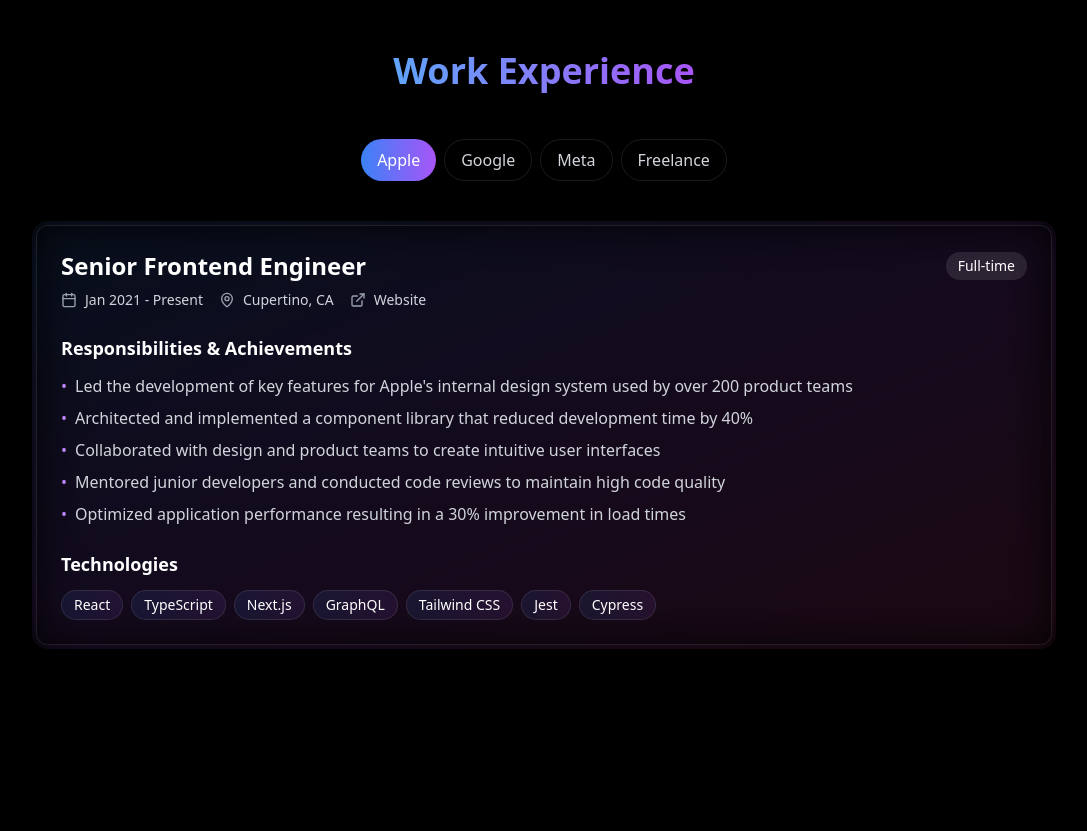
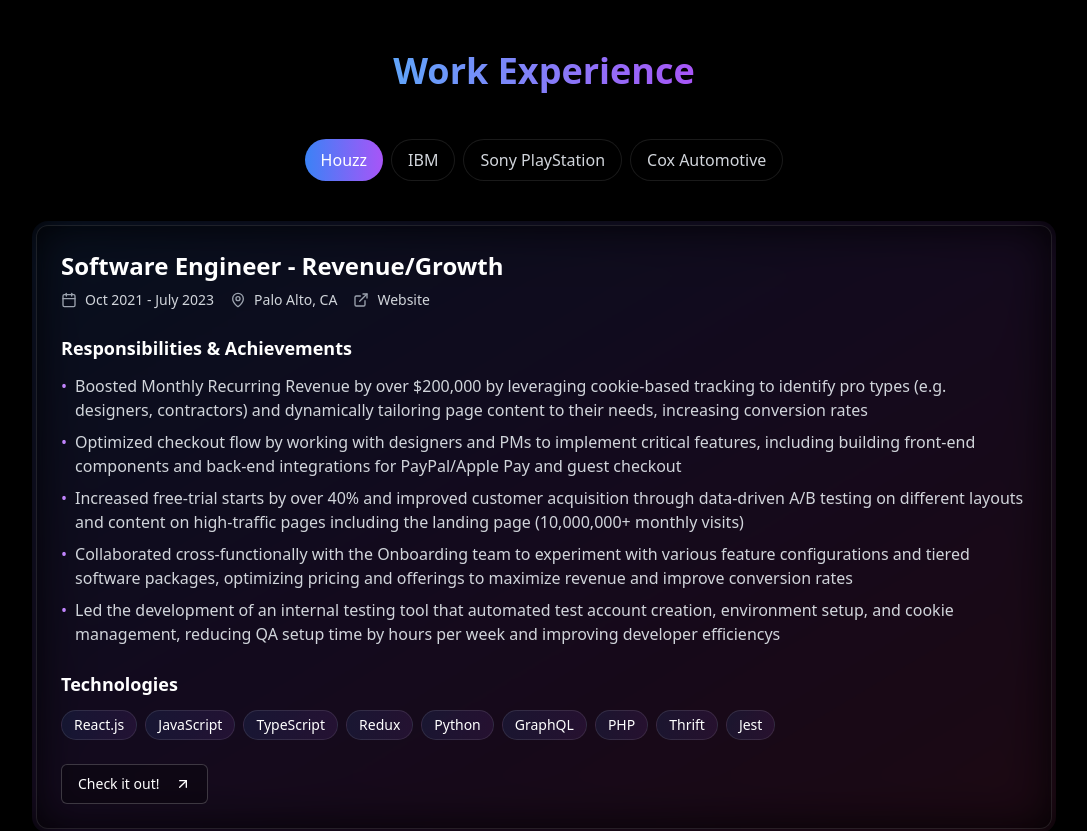
Before and after one commit to Tunsy/portfolio-v2, a Next.js app: page / in a window 1280 px wide. Shown: the part 1920-2751 px from the top of the page, without its empty margins (96-1183 px from the left). Built offline with nearby package versions, Linux system fonts and the light colour scheme.

Commit message:
Finish Experience Section

```diff
--- a/app/page.tsx
+++ b/app/page.tsx
@@ -77,10 +77,6 @@ export default function Portfolio() {
 
       {/* Experience Section */}
       <ExperienceSection />
-
-
-
-
 
       {/* Projects Section */}
       <section className="relative py-24 px-4 sm:px-6 lg:px-8">
--- a/components/about-section.tsx
+++ b/components/about-section.tsx
@@ -48,8 +48,8 @@ export default function AboutSection() {
                         <h3 className="text-2xl font-semibold mb-4">Software Engineer & Full Stack Developer</h3>
                         <p className="text-gray-300 mb-6">
                             With almost 5 years of experience building modern web applications across companies like PlayStation, IBM,
-                            and Houzz, I love everything from building user interfaces that deliver exceptional user experiences, to
-                            solving complex end-to-end challanges.
+                            and Houzz, I love everything from building UIs that deliver exceptional user experiences, to
+                            solving complex end-to-end challenges.
                         </p>
                         <p className="text-gray-300 mb-8">
                             I'm currently seeking new opportunities! Let's connect if you're hiring!
--- a/components/experience-section.tsx
+++ b/components/experience-section.tsx
@@ -2,8 +2,10 @@
 
 import { useState } from "react"
 import { motion, AnimatePresence } from "framer-motion"
-import { Calendar, MapPin, ExternalLink } from "lucide-react"
+import { Calendar, MapPin, ExternalLink, ArrowUpRight } from "lucide-react"
 import { cn } from "@/lib/utils"
+import Link from "next/link"
+import { Button } from "@/components/ui/button"
 
 // Define the experience data structure
 interface Experience {
@@ -14,79 +16,69 @@ interface Experience {
   location: string
   description: string[]
   technologies: string[]
-  website?: string
-  type: string // Full-time, Contract, etc.
+  website: string
 }
 
-// Sample experience data
 const experiences: Experience[] = [
   {
-    id: "apple",
-    company: "Apple",
-    position: "Senior Frontend Engineer",
-    dateRange: "Jan 2021 - Present",
-    location: "Cupertino, CA",
-    type: "Full-time",
+    id: "houzz",
+    company: "Houzz",
+    position: "Software Engineer - Revenue/Growth",
+    dateRange: "Oct 2021 - July 2023",
+    location: "Palo Alto, CA",
     description: [
-      "Led the development of key features for Apple's internal design system used by over 200 product teams",
-      "Architected and implemented a component library that reduced development time by 40%",
-      "Collaborated with design and product teams to create intuitive user interfaces",
-      "Mentored junior developers and conducted code reviews to maintain high code quality",
-      "Optimized application performance resulting in a 30% improvement in load times",
+      "Boosted Monthly Recurring Revenue by over $200,000 by leveraging cookie-based tracking to identify pro types (e.g. designers, contractors) and dynamically tailoring page content to their needs, increasing conversion rates",
+      "Optimized checkout flow by working with designers and PMs to implement critical features, including building front-end components and back-end integrations for PayPal/Apple Pay and guest checkout",
+      "Increased free-trial starts by over 40% and improved customer acquisition through data-driven A/B testing on different layouts and content on high-traffic pages including the landing page (10,000,000+ monthly visits)",
+      "Collaborated cross-functionally with the Onboarding team to experiment with various feature configurations and tiered software packages, optimizing pricing and offerings to maximize revenue and improve conversion rates",
+      "Led the development of an internal testing tool that automated test account creation, environment setup, and cookie management, reducing QA setup time by hours per week and improving developer efficiencys",
     ],
-    technologies: ["React", "TypeScript", "Next.js", "GraphQL", "Tailwind CSS", "Jest", "Cypress"],
-    website: "https://apple.com",
+    technologies: ["React.js", "JavaScript", "TypeScript", "Redux", "Python", "GraphQL", "PHP", "Thrift", "Jest"],
+    website: "https://houzz.com/pro",
   },
   {
-    id: "google",
-    company: "Google",
-    position: "Frontend Developer",
-    dateRange: "Mar 2018 - Dec 2020",
-    location: "Mountain View, CA",
-    type: "Full-time",
+    id: "ibm",
+    company: "IBM",
+    position: "Software Engineer - Db2 Modernization",
+    dateRange: "May 2019 - Oct 2021",
+    location: "San Jose, CA",
     description: [
-      "Developed responsive web applications for Google Cloud Platform",
-      "Built interactive data visualization dashboards using D3.js",
-      "Implemented A/B testing framework that increased user engagement by 25%",
-      "Contributed to open-source projects and internal tools",
-      "Worked in an agile environment with cross-functional teams",
+      "Worked on full‑stack development in React.js, Java, and Spring Boot to modernize various IBM Db2 software used by DBAs and enterprises globally like Walmart and Wells",
+      "Collaborated with engineers, designers, and product owners to deliver dashboards, monitoring tools, and database management interfaces that generate millions in revenue",
+      "Enhanced QA efficiency by integrating Jenkins, Docker, JUnit, and Jest into our CI pipeline—cutting manual testing time by 10+ hours per week",
+      "Mentored multiple cohorts of interns, ramping them to productive developers and full‑time hires",
     ],
-    technologies: ["Angular", "JavaScript", "D3.js", "Firebase", "Material Design", "RxJS", "Jasmine"],
-    website: "https://google.com",
+    technologies: ["React.js", "JavaScript", "Redux", "Java", "Spring Boot", "JUnit", "Docker", "Jenkins", "Node.js", "Jest"],
+    website: "https://www.ibm.com/db2",
   },
   {
-    id: "meta",
-    company: "Meta",
-    position: "UI Engineer",
-    dateRange: "Jun 2016 - Feb 2018",
-    location: "Menlo Park, CA",
-    type: "Full-time",
+    id: "playstation",
+    company: "Sony PlayStation",
+    position: "Software Engineer - PlayStation Plus",
+    dateRange: "Jun 2018 - Dec 2018",
+    location: "Aliso Viejo, CA",
     description: [
-      "Created responsive and accessible user interfaces for Facebook's ad platform",
-      "Developed reusable components and utilities that improved developer productivity",
-      "Collaborated with UX researchers to implement user feedback and improve usability",
-      "Optimized rendering performance for complex list views and data grids",
-      "Participated in hackathons and innovation projects",
+      "Built Spring Boot REST APIs for PlayStation Plus (Formerly PS Now), handling streaming and server allocation",
+      "Wrote scripts to facilitate game distribution and streaming across thousands of servers",
+      "Ported legacy monolithic services into standalone microservices",
+      "Ensured production‑grade quality with comprehensive JUnit test coverage",
     ],
-    technologies: ["React", "Redux", "CSS-in-JS", "Flow", "Jest", "Enzyme", "GraphQL"],
-    website: "https://meta.com",
+    technologies: ["Java", "Spring Boot", "Python", "JUnit", "Jest"],
+    website: "https://www.playstation.com/en-us/ps-plus/",
   },
   {
-    id: "freelance",
-    company: "Freelance",
-    position: "Frontend Consultant",
-    dateRange: "Jan 2015 - May 2016",
-    location: "Remote",
-    type: "Contract",
+    id: "cox",
+    company: "Cox Automotive",
+    position: "Software Engineer Intern - Kelley Blue Book",
+    dateRange: "Jun 2017 - Dec 2017",
+    location: "Irvine, CA",
     description: [
-      "Designed and developed custom websites and web applications for various clients",
-      "Created responsive layouts and interactive UI components",
-      "Implemented e-commerce solutions and payment integrations",
-      "Provided technical consultation and solutions architecture",
-      "Managed client relationships and project timelines",
+      "Learned how to write high quality, industry level code and used C# and Microsoft SQL to create and optimize various services and stored procedures for ads services team.",
+      "Upgraded and optimized a program that downloads phone leads data to the database every day by reducing the runtime from ~3 hours to ~45 minutes, and upgrading the technologies",
+      "Ported over APIs to web in preparation for migrating to AWS for improved reliability and scalability",
     ],
-    technologies: ["JavaScript", "HTML5", "CSS3", "jQuery", "WordPress", "Shopify", "SASS"],
-    website: "",
+    technologies: ["C#", "Python", "MySQL"],
+    website: "https://www.kbb.com/",
   },
 ]
 
@@ -149,9 +141,6 @@ export default function ExperienceSection() {
                   <div className="space-y-2">
                     <div className="flex flex-col sm:flex-row sm:justify-between sm:items-center gap-2">
                       <h3 className="text-2xl font-bold">{activeExperience.position}</h3>
-                      <span className="px-3 py-1 rounded-full bg-white/10 text-sm font-medium">
-                        {activeExperience.type}
-                      </span>
                     </div>
 
                     <div className="flex flex-col sm:flex-row gap-4 text-gray-300 text-sm">
@@ -202,6 +191,22 @@ export default function ExperienceSection() {
                       ))}
                     </div>
                   </div>
+                  <Link href={activeExperience.website}>
+                    <Button variant="outline"
+                            className="
+                            mt-6
+                            border-white/20
+                            bg-black/30
+                            transition-shadow duration-200
+                            hover:shadow-[0_0_8px_rgba(168,85,247,0.7)]
+                            hover:bg-purple-600/20
+                            hover:border-purple-400
+                            hover:text-purple-400"
+                         >
+                      Check it out!
+                      <ArrowUpRight className="ml-2 h-4 w-4 transition-transform group-hover:translate-x-1 group-hover:-translate-y-1" />
+                    </Button>
+                  </Link>
                 </motion.div>
               </AnimatePresence>
             </div>
```
